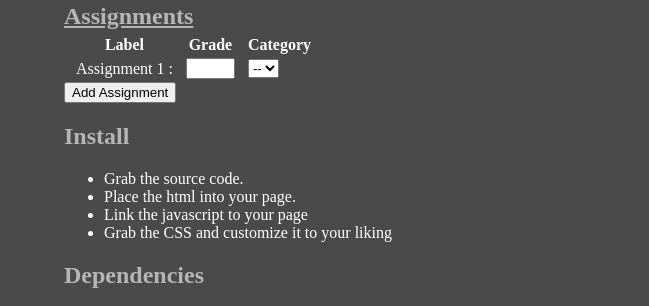
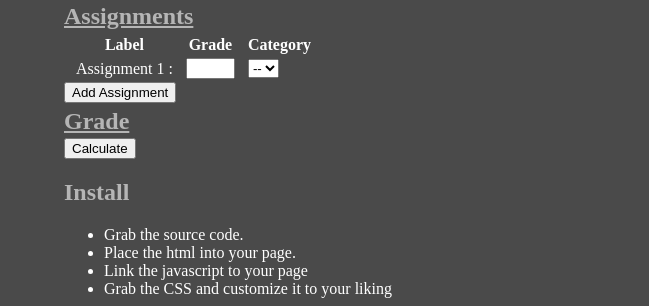
Before and after one commit to afterefx/Dynamic-calculator, a plain HTML site: page index.html in a window 1280 px wide. Shown: the part 199-505 px from the top of the page, 226-875 px from the left. Drawn offline with nearby package versions, Linux system fonts and the light colour scheme; grey boxes are pictures that could not be loaded.

Commit message:
Added calculate button and Grade header

```diff
--- a/index.html
+++ b/index.html
@@ -70,6 +70,8 @@ Name: <input type="text" id="newCatName" /> Weight: <input type="text" id="newPe
     </tr>
 </table>
 <button id="assign">Add Assignment</button>
+<h1>Grade</h1>
+<button id="calculate">Calculate</button><span id="grade"></span>
 
 
 
```
